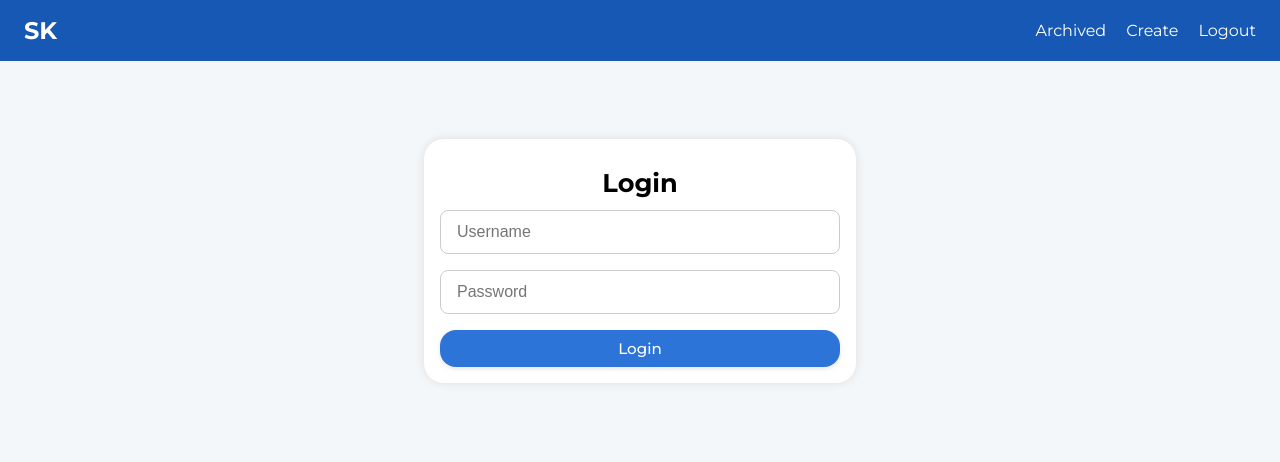
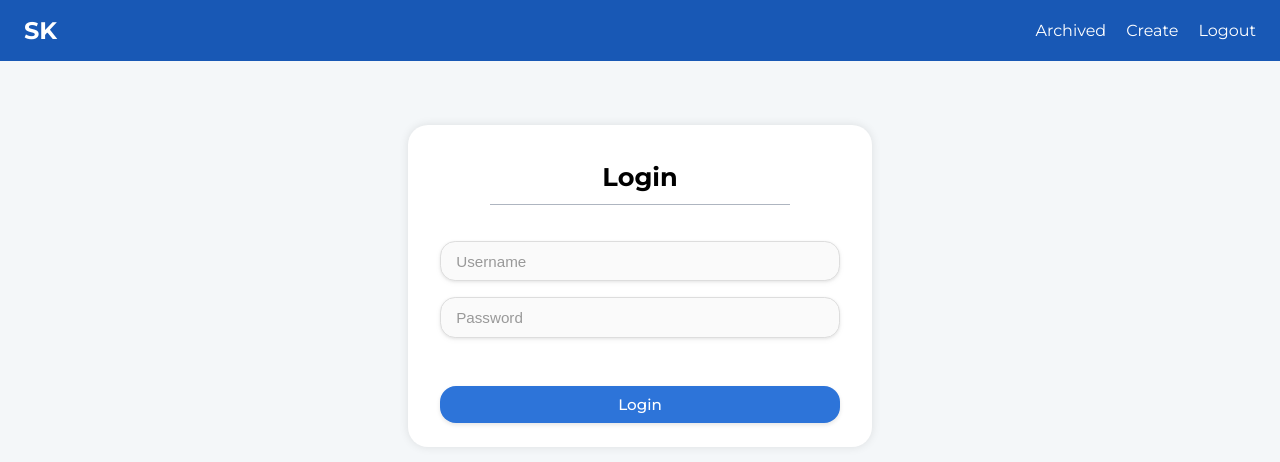
Before and after one commit to Simon-Cheek/SKTaskMgmt-FrontEnd, a React (Vite) app: page /login in a window 1280 px wide. Shown: the top 462 px of the page. Built offline with nearby package versions, Linux system fonts and the light colour scheme.

Commit message:
Input component and login work

```diff
--- a/src/components/Button.tsx
+++ b/src/components/Button.tsx
@@ -46,7 +46,7 @@ const Btn: React.FC<BtnProps> = ({
           border: 2px solid ${darkerColor};
           color: ${lightButtonTextColor};
           &:hover {
-            background: ${baseColor}1A; /* subtle tint on hover */
+            background: ${baseColor}1A;
           }
         `
       : css`
--- /dev/null
+++ b/src/components/Input.tsx
@@ -0,0 +1,49 @@
+/** @jsxImportSource @emotion/react */
+import { css } from "@emotion/react";
+import type { SerializedStyles } from "@emotion/react";
+import { forwardRef } from "react";
+import type { InputHTMLAttributes } from "react";
+
+const baseInputCss = css`
+  padding: 0.7em 1em;
+  border: 1px solid #ddd;
+  border-radius: 1em;
+  font-size: 0.95em;
+  outline: none;
+  background-color: #fafafa;
+  transition:
+    border-color 0.25s ease,
+    background-color 0.25s ease;
+
+  box-shadow:
+    0 1px 3px rgba(0, 0, 0, 0.08),
+    0 2px 6px rgba(0, 0, 0, 0.04);
+
+  &:focus {
+    border-color: #4cafef;
+    background-color: #fff;
+  }
+
+  &::placeholder {
+    color: #999;
+    transition: color 0.25s ease;
+  }
+
+  &:focus::placeholder {
+    color: #bbb;
+  }
+`;
+
+type InputProps = InputHTMLAttributes<HTMLInputElement> & {
+  customCSS?: SerializedStyles;
+};
+
+const Input = forwardRef<HTMLInputElement, InputProps>(
+  ({ customCSS, ...props }, ref) => {
+    return <input ref={ref} css={[baseInputCss, customCSS]} {...props} />;
+  }
+);
+
+Input.displayName = "Input";
+
+export default Input;
--- a/src/components/Separator.tsx
+++ b/src/components/Separator.tsx
@@ -23,11 +23,11 @@ function Separator({
       case "xs":
         return 8;
       case "sm":
+        return 12;
+      case "lg":
         return 24;
-      case "lg":
+      case "xl":
         return 36;
-      case "xl":
-        return 48;
       default:
         return 16;
     }
--- a/src/components/login/LoginForm.tsx
+++ b/src/components/login/LoginForm.tsx
@@ -2,7 +2,8 @@
 import { css } from "@emotion/react";
 import { useState } from "react";
 import Btn from "../Button";
-import { colors } from "../../colors";
+import Input from "../Input";
+import Separator from "../Separator";
 
 const formCss = css`
   display: flex;
@@ -11,62 +12,25 @@ const formCss = css`
   width: 100%;
 `;
 
-const inputCss = css`
-  padding: 0.75em 1em;
-  border: 1px solid #ccc;
-  border-radius: 0.5em;
-  font-size: 1em;
-  outline: none;
-  transition: border 0.2s ease;
-
-  &:focus {
-    border-color: #4cafef;
-    box-shadow: 0 0 0 3px rgba(76, 175, 239, 0.3);
-  }
-`;
-
-const buttonCss = css`
-  padding: 0.75em;
-  border: none;
-  border-radius: 0.5em;
-  background: linear-gradient(135deg, #4cafef, #007bff);
-  color: white;
-  font-size: 1em;
-  font-weight: bold;
-  cursor: pointer;
-  transition:
-    background 0.3s ease,
-    transform 0.1s ease;
-
-  &:hover {
-    background: linear-gradient(135deg, #3a9bdc, #006be0);
-  }
-
-  &:active {
-    transform: scale(0.98);
-  }
-`;
-
 export function LoginForm() {
   const [username, setUsername] = useState("");
   const [password, setPassword] = useState("");
 
   return (
     <form css={formCss} onSubmit={(e) => e.preventDefault()}>
-      <input
+      <Input
         type="text"
         placeholder="Username"
-        css={inputCss}
         value={username}
         onChange={(e) => setUsername(e.target.value)}
       />
-      <input
+      <Input
         type="password"
         placeholder="Password"
-        css={inputCss}
         value={password}
         onChange={(e) => setPassword(e.target.value)}
       />
+      <Separator size="md" />
       <Btn color="blue" type="submit">
         Login
       </Btn>
--- a/src/routes/login.tsx
+++ b/src/routes/login.tsx
@@ -4,6 +4,8 @@ import { createFileRoute } from "@tanstack/react-router";
 import Card from "../components/Card";
 import { H1 } from "../components/Text";
 import { LoginForm } from "../components/login/LoginForm";
+import Separator from "../components/Separator";
+import { colors } from "../colors";
 
 export const Route = createFileRoute("/login")({
   component: RouteComponent,
@@ -14,12 +16,13 @@ const loginContainerCss = css`
   justify-content: center;
   align-items: center;
   width: 100%;
-  height: 400px;
+  height: 450px;
+  max-height: 100%;
 `;
 
 const loginCardCss = css`
   margin: 0.5em 2em;
-  padding: 1em;
+  padding: 1.5em 2em;
   display: flex;
   justify-content: center;
   align-items: center;
@@ -32,11 +35,21 @@ const headerCss = css`
   font-size: 1.6em;
 `;
 
+const headerContainerCss = css`
+  border-bottom: ${colors.gray03} 1px solid;
+  width: 75%;
+  display: flex;
+  justify-content: center;
+`;
+
 function RouteComponent() {
   return (
     <div css={loginContainerCss}>
       <Card customCSS={loginCardCss}>
-        <H1 customCSS={headerCss}>Login</H1>
+        <div css={headerContainerCss}>
+          <H1 customCSS={headerCss}>Login</H1>
+        </div>
+        <Separator size="xl" />
         <LoginForm />
       </Card>
     </div>
```
